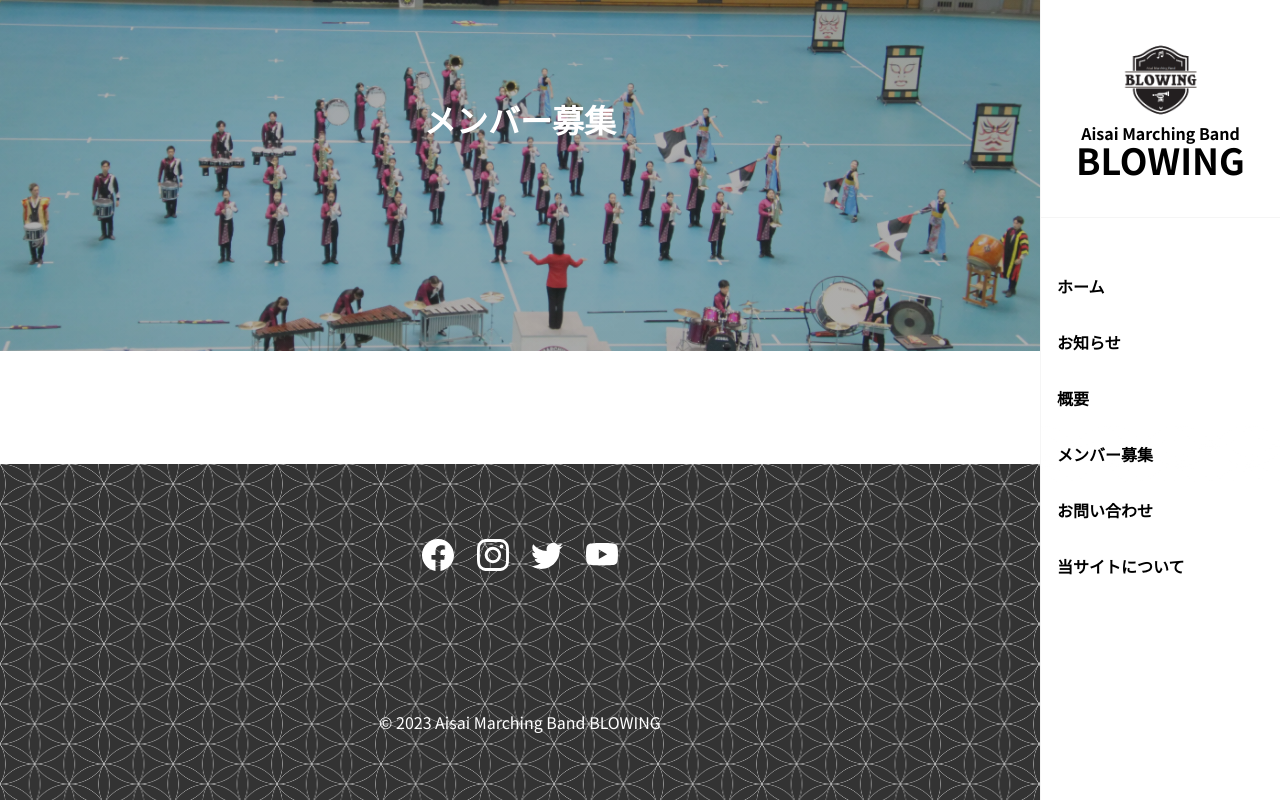
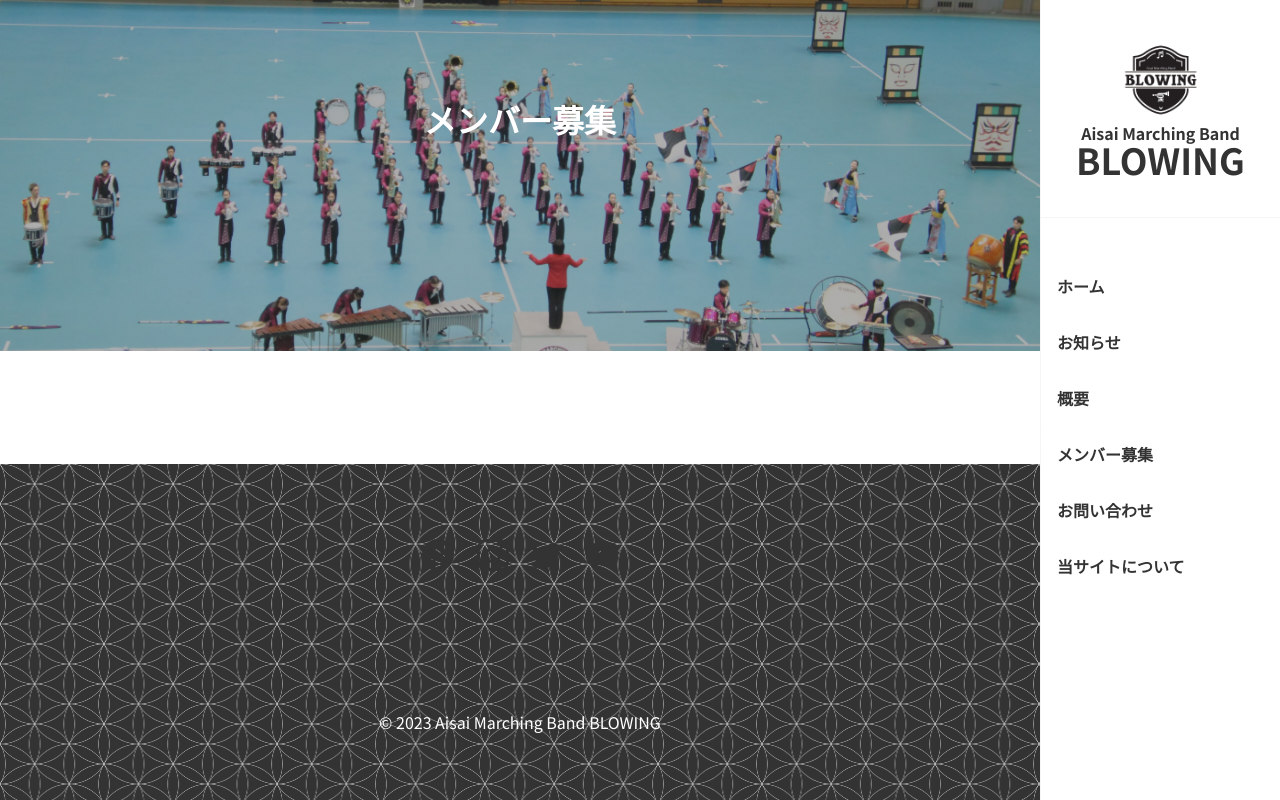
Before and after one commit to pepepepepei/aisai-marching-band-website-nextjs, a Next.js app: page /join in a window 1280 px wide. Built offline with nearby package versions, Linux system fonts and the light colour scheme.

Commit message:
section, addressのpaddingを調整

```diff
--- a/src/components/base/Footer/Footer.module.scss
+++ b/src/components/base/Footer/Footer.module.scss
@@ -1,5 +1,3 @@
-@charset "utf-8";
-
 .root {
   color: rgb(var(--white));
   --shippo-bg-color: var(--black);
--- a/src/styles/globals.scss
+++ b/src/styles/globals.scss
@@ -1,4 +1,3 @@
-@charset "utf-8";
 @import "_index";
 
 :root {
@@ -80,7 +79,7 @@ body {
 }
 
 a {
-  color: var(--black);
+  color: rgb(var(--black));
   text-decoration: none;
 }
 
@@ -90,7 +89,11 @@ p {
 
 section,
 address {
-  padding: 4rem 10%;
+  padding: 3.5rem 1.5rem;
+
+  @include mq(tp) {
+    padding: 4rem 10%;
+  }
 }
 
 input,
@@ -100,8 +103,6 @@ select {
   background: none;
   border: none;
   border-radius: 0;
-  -webkit-appearance: none;
-  -moz-appearance: none;
   appearance: none;
   font: inherit;
   color: inherit;
@@ -113,7 +114,6 @@ textarea {
   border: 1px solid rgb(var(--gray1));
   padding: 1rem;
   width: 100%;
-  box-sizing: border-box;
 }
 
 textarea {
```
